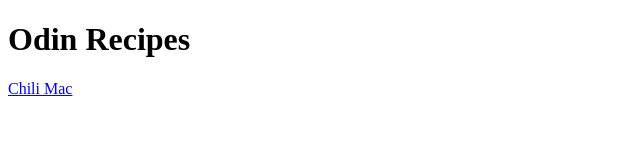
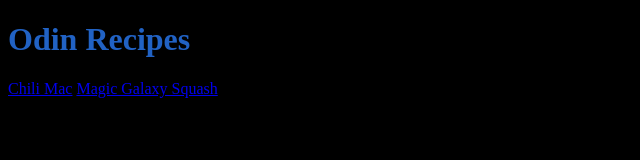
Before and after one commit to Maefire/odin-recipes, a plain HTML site: page index.html in a window 1280 px wide. Shown: the whole page, without its empty margins (0-640 px from the left). Drawn offline with Linux system fonts and the light colour scheme.

Commit message:
Add Magic Galaxy Squash recipe page

```diff
--- a/index.html
+++ b/index.html
@@ -5,8 +5,9 @@
     <meta charset="UTF-8">
     <title>Odin Recipes</title>
 </head>
-<body>
+<body style="background-color: black; color:rgb(33, 98, 196)">
     <h1>Odin Recipes</h1>
     <a href="recipes/chili-mac.html">Chili Mac</a>
+    <a href="recipes/magic-galaxy-squash.html">Magic Galaxy Squash</a>
 </body>
 </html>
```
